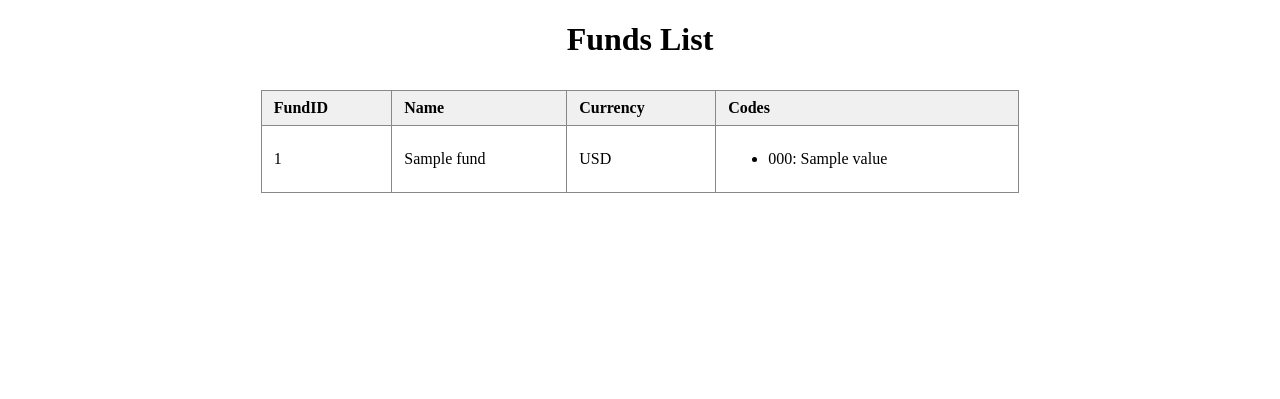
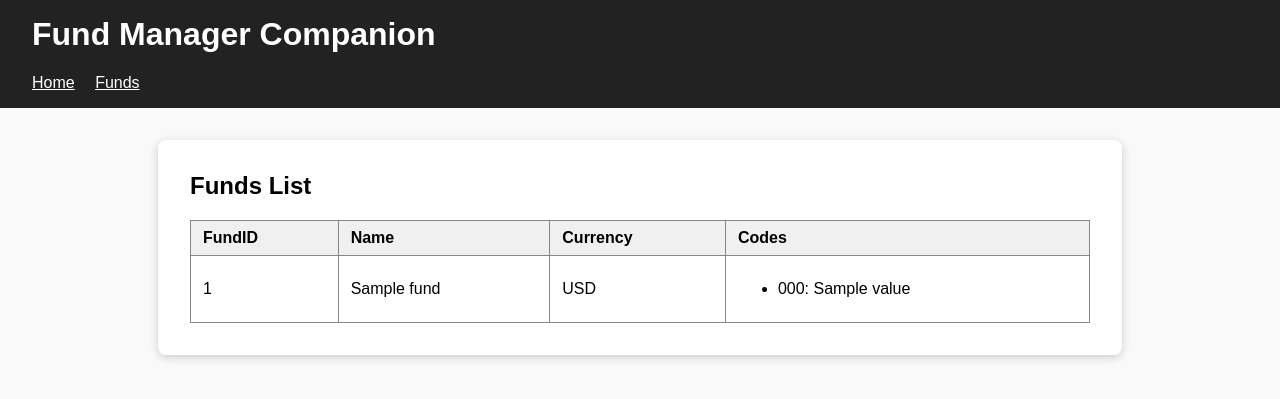
Before and after one commit to AlanFromJapan/FundManagerCompanion, a Flask app: template templates/funds.html in a window 1280 px wide. Shown: the top 399 px of the page. Run offline with Flask 3, Linux system fonts and the light colour scheme; the template is opened without the code that fills it: most values are stand-ins (such as "Sample title", 1, 10 or a date in 2020).

Commit message:
Added homepage

```diff
--- a/app.py
+++ b/app.py
@@ -6,7 +6,12 @@ DB_PATH = 'data/data.db'
 app = Flask(__name__)
 
 @app.route('/')
-def show_funds():
+@app.route('/home')
+def home_page():
+    return render_template('home.html')
+
+@app.route('/funds')
+def show_funds_page():
     funds = get_all_funds()
     return render_template('funds.html', funds=funds)
 
--- /dev/null
+++ b/templates/base.html
@@ -0,0 +1,33 @@
+<!DOCTYPE html>
+<html lang="en">
+<head>
+    <meta charset="UTF-8">
+    <title>{% block title %}Fund Manager{% endblock %}</title>
+    <style>
+        body { font-family: Arial, sans-serif; background: #f9f9f9; margin: 0; padding: 0; }
+        header { background: #222; color: #fff; padding: 1em 2em; }
+        header a { color: #fff;  }
+        main { margin: 2em auto; max-width: 900px; background: #fff; padding: 2em; border-radius: 8px; box-shadow: 0 2px 8px #ccc; }
+        h1, h2 { margin-top: 0; }
+        table { border-collapse: collapse; width: 100%; margin-top: 1em; }
+        th, td { border: 1px solid #888; padding: 8px 12px; text-align: left; }
+        th { background: #f0f0f0; }
+    </style>
+    {% block head %}{% endblock %}
+</head>
+<body>
+    <header>
+        <h1>Fund Manager Companion</h1>
+        <nav>
+            <ul style="list-style: none; padding: 0; margin: 0;">
+                <li style="display: inline; margin-right: 1em;"><a href="{{ url_for('home_page') }}">Home</a></li>
+                <li style="display: inline; margin-right: 1em;"><a href="{{ url_for('show_funds_page') }}">Funds</a></li>
+
+            </ul>
+        </nav>
+    </header>
+    <main>
+        {% block content %}{% endblock %}
+    </main>
+</body>
+</html>
--- a/templates/funds.html
+++ b/templates/funds.html
@@ -1,17 +1,9 @@
-<!DOCTYPE html>
-<html lang="en">
-<head>
-    <meta charset="UTF-8">
-    <title>Funds List</title>
-    <style>
-        table { border-collapse: collapse; width: 60%; margin: 2em auto; }
-        th, td { border: 1px solid #888; padding: 8px 12px; text-align: left; }
-        th { background: #f0f0f0; }
-        h1 { text-align: center; }
-    </style>
-</head>
-<body>
-    <h1>Funds List</h1>
+{% extends 'base.html' %}
+
+{% block title %}Funds List{% endblock %}
+
+{% block content %}
+<h2>Funds List</h2>
 <table>
         <tr><th>FundID</th><th>Name</th><th>Currency</th><th>Codes</th></tr>
     {% for fund in funds %}
@@ -37,5 +29,4 @@
     </tr>
     {% endfor %}
 </table>
-</body>
-</html>
+{% endblock %}
```
Also changed, not shown: templates/home.html (added, +11 -0 lines). Lines whose indentation alone changed are shown as unchanged.
